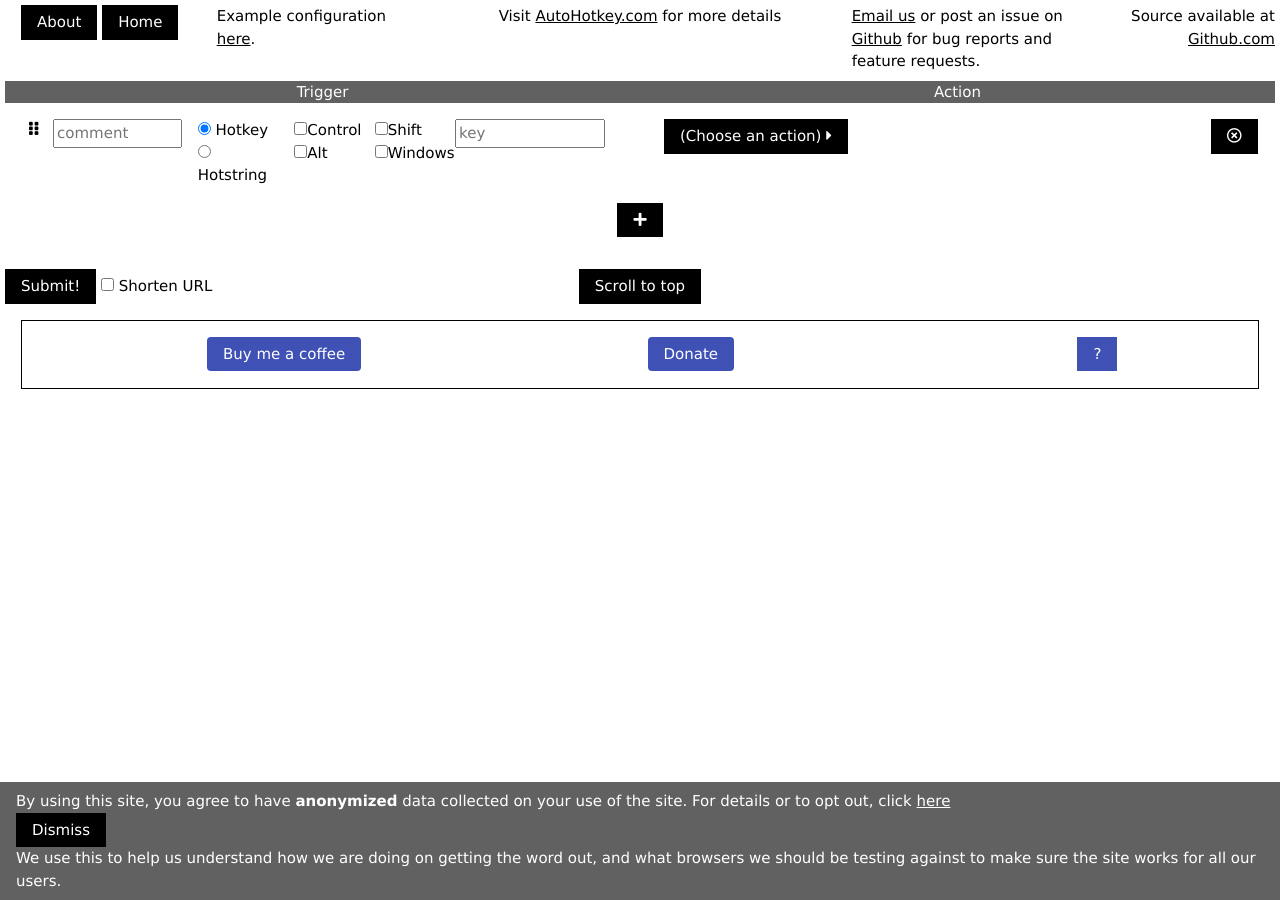
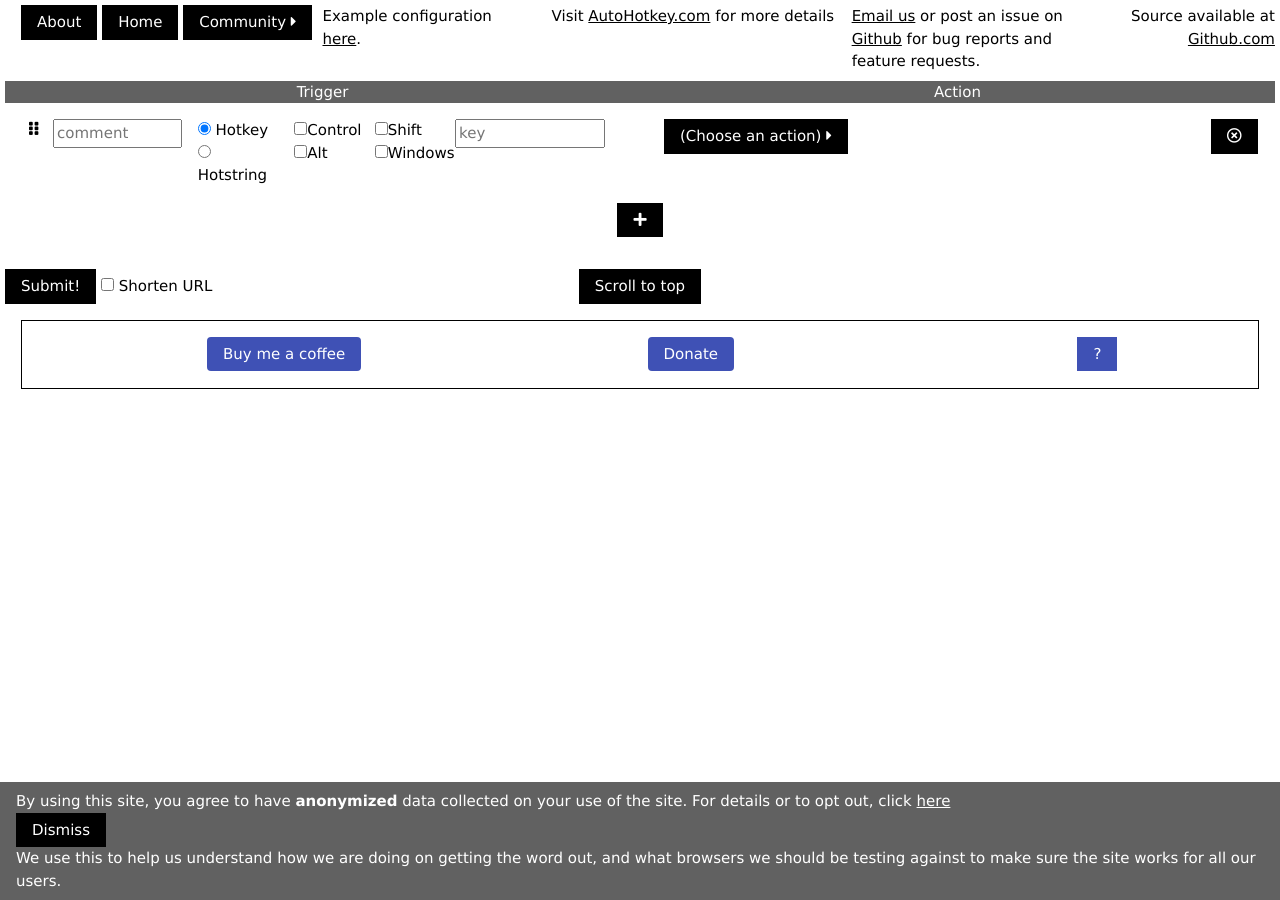
Before and after one commit to mshafer1/AHK-generator, a Jekyll site: the page built from index.html, in a window 1280 px wide. Built offline with Jekyll 4.4.1, drawn with Linux system fonts in a browser that asks for light colours; nearby versions of some CDN libraries.

Commit message:
clone in discord link

```diff
--- a/_includes/header.html
+++ b/_includes/header.html
@@ -1,24 +1,40 @@
 <div class="w3-row w3-padding-bottom">
-    <div class="w3-col m2 s6">
+    <div class="w3-col m3 s6">
         <span class="w3-left w3-padding-left">
-                <div class="w3-dropdown-click">
-                    <a href="/about.html" class="w3-btn">About</a>
-                    <a href="/" class="w3-btn">Home</a>
+            <a href="/about.html" class="w3-btn">About</a>
+            <a href="/" class="w3-btn">Home</a>
+            <span class="w3-dropdown-hover">
+                <button class="w3-btn">Community <i id="arrowComm" class="fa fa-caret-right"
+                        aria-hidden="true"></i></button>
+                <div class="w3-dropdown-content w3-bar-block w3-border w3-dark-grey">
+                    <a href="https://discord.gg/kfdPZAs" target="_blank" class="w3-bar-item w3-btn w3-light-grey">
+                        <img src="/images/discord.svg" alt="discord logo" class="icon"
+                            title="Join our discord server" />
+                    </a>
+                    <a href="https://github.com/mshafer1/AHK-generator" target="_blank"
+                        class="w3-bar-item w3-btn w3-light-grey w3-margin-top">
+                        <img src="images/github.png" alt="github logo" class="icon"
+                            title="View source and report issues on Githug" />
+                    </a>
                 </div>
             </span>
+        </span>
     </div>
     <div class="w3-col m2 w3-hide-small">
         <span class="w3-center">
             Example configuration <a href="/defaultconfig.html" rel="nofollow">here</a>.
         </span>
     </div>
-    <div class="w3-col m4 w3-center s6">Visit <a href="https://autohotkey.com/" target="_blank">AutoHotkey.com</a> for more details</div>
+    <div class="w3-col m3 w3-center s6">Visit <a href="https://autohotkey.com/" target="_blank">AutoHotkey.com</a> for
+        more details</div>
     <div class="w3-col m2 s6">
         <span style="text-align:left; float:left;"><a href="mailto:admin@ahkgen.com">Email us</a>
-        or post an issue on
-        <a href="https://github.com/mshafer1/AHK-generator/issues/new" target="_blank">Github</a> for bug reports and feature requests.</span>
+            or post an issue on
+            <a href="https://github.com/mshafer1/AHK-generator/issues/new" target="_blank">Github</a> for bug reports
+            and feature requests.</span>
     </div>
     <div class="w3-col m2 s6">
-        <span style="text-align:right; float:right;">Source available at <a href="https://github.com/mshafer1/AHK-generator" target="_blank">Github.com</a></span>
+        <span style="text-align:right; float:right;">Source available at <a
+                href="https://github.com/mshafer1/AHK-generator" target="_blank">Github.com</a></span>
     </div>
 </div>
```
